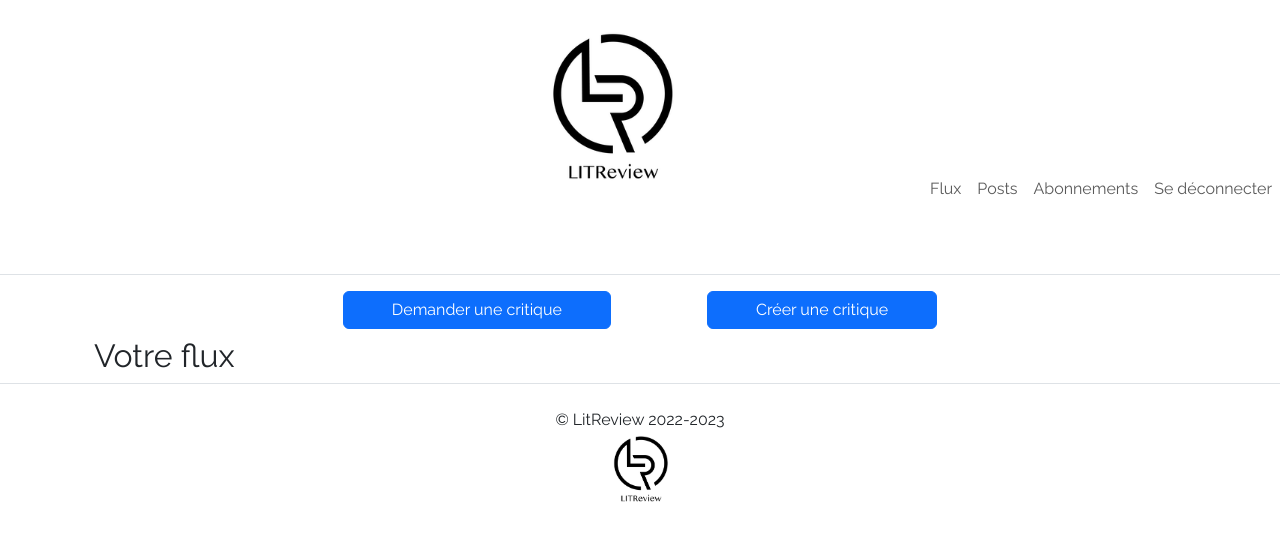
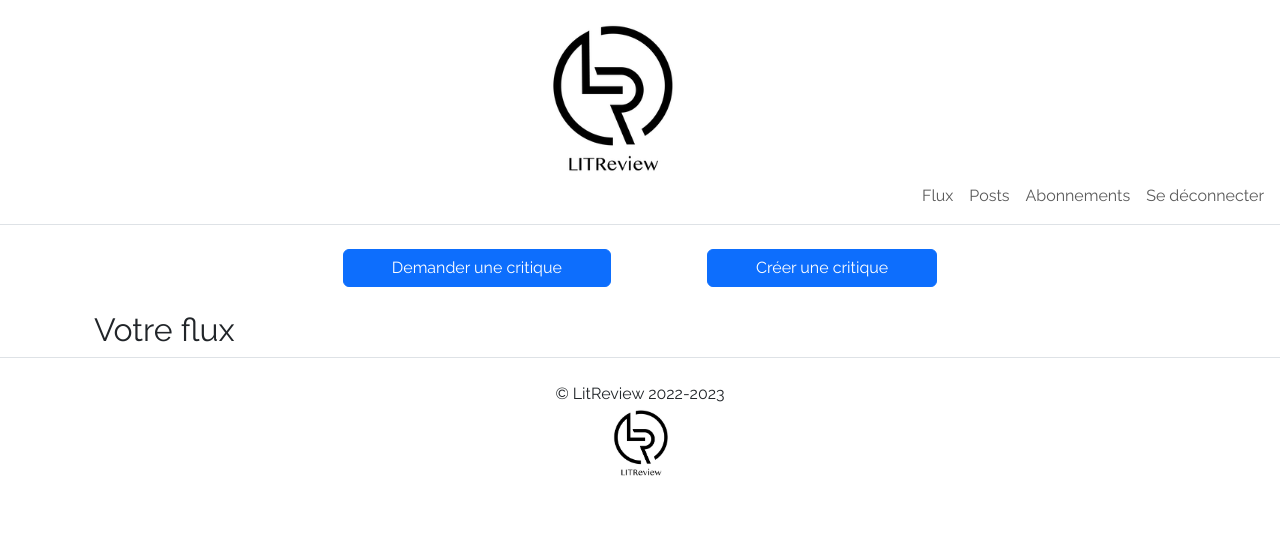
Before and after one commit to memphis-tools/oc_projet9_appli_web_django, a Django app: page / in a window 1280 px wide. Shown: the top 535 px of the page. Run offline with Django 3.2, Linux system fonts and the light colour scheme; a user stored in the database is signed in; data comes from the database, SQL or seed files in the repository; some libraries are stand-ins or nearby versions.

Commit message:
11-réduire la marge inférieure de la navbar

```diff
--- a/litreview/templates/litreview/feed.html
+++ b/litreview/templates/litreview/feed.html
@@ -8,7 +8,7 @@
 
 {% block content %}
 <div class="container">
-    <div class="d-flex flex-column align-items-sm-center flex-md-row justify-content-md-center">
+    <div class="mb-3 d-flex flex-column align-items-sm-center flex-md-row justify-content-md-center">
         <div class="py-sm-2 d-flex justify-content-start px-5">
             <a class="w-100 btn btn-primary text-decoration-none px-5" href="{% url 'add_ticket' %}">Demander une critique</a>
         </div>
--- a/templates/base.html
+++ b/templates/base.html
@@ -27,27 +27,27 @@
       <header>
         <div class="pt-5 mt-5 d-flex flex-column justify-content-center align-items-between">
             <nav class="navbar navbar-expand-lg navbar-light bg-white justify-content-center">
-                <div class="container-fluid border-bottom p-0 m-0">
-                    <a class="navbar-brand position-relative top-0 start-50 translate-middle pb-0" href="{% url 'feed' %}">
+                <div class="mt-5 mb-2 pt-2 pb-2 pt-4 p-md-2 container-fluid border-bottom ">
+                    <a class="navbar-brand position-absolute top-0 start-50 translate-middle pb-0" href="{% url 'feed' %}">
                         <img id="brand_logo" class="img-fluid" width="75%" src="{% static 'assets/img/logo_litreview_projet9.png' %}" alt="logo image">
                     </a>
                     {% if user.is_authenticated %}
                         <button class="navbar-toggler" type="button" data-bs-toggle="collapse" data-bs-target="#navbarNav" aria-controls="navbarNav" aria-expanded="false" aria-label="Toggle navigation">
                             <span class="navbar-toggler-icon bg-light"></span>
                         </button>
-                        <div class="collapse navbar-collapse justify-content-end pb-0" id="navbarNav">
+                        <div class="collapse navbar-collapse justify-content-end pt-3 pb-0" id="navbarNav">
                             <ul class="navbar-nav">
                                 <li class="nav-item">
-                                    <a class="btn nav-link" aria-current="page" href="{% url 'feed' %}">Flux</a>
+                                    <a class="btn nav-link btn-outline-primary border-0" aria-current="page" href="{% url 'feed' %}">Flux</a>
                                 </li>
                                 <li class="nav-item">
-                                    <a class="btn nav-link" aria-current="page" href="{% url 'posts' %}">Posts</a>
+                                    <a class="btn nav-link btn-outline-primary border-0" aria-current="page" href="{% url 'posts' %}">Posts</a>
                                 </li>
                                 <li class="nav-item">
-                                    <a class="btn nav-link" aria-current="page" href="{% url 'subscriptions' %}">Abonnements</a>
+                                    <a class="btn nav-link btn-outline-primary border-0" aria-current="page" href="{% url 'subscriptions' %}">Abonnements</a>
                                 </li>
                                 <li class="nav-item">
-                                    <a class="btn nav-link" aria-current="page" href="{% url 'logout' %}">Se déconnecter</a>
+                                    <a class="btn nav-link btn-outline-primary border-0" aria-current="page" href="{% url 'logout' %}">Se déconnecter</a>
                                 </li>
                             </ul>
                         </div>
```
